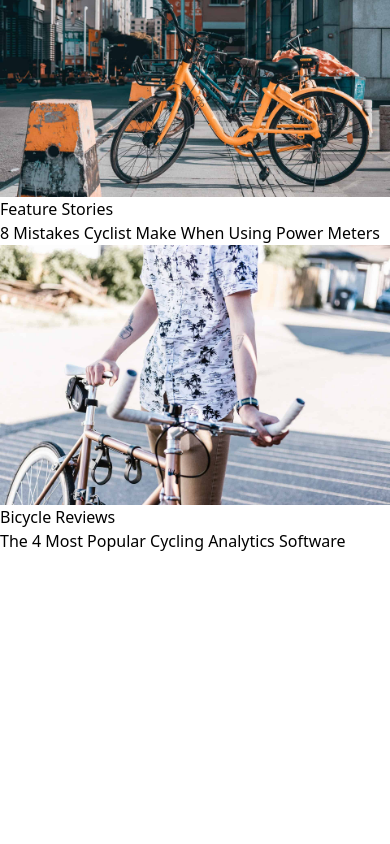
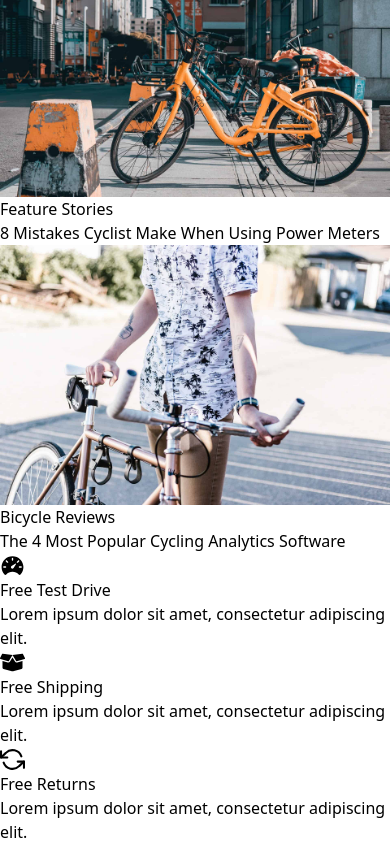
Before and after one commit to Thiago87dev/BikeShop, a Next.js app: page / in a window 390 px wide. Shown: the part 9756-10600 px from the top of the page. Before the commit the page ends 10309 px from the top, so only its background shows below. Built offline with nearby package versions, Linux system fonts and the light colour scheme.

Commit message:
:sparkles: feat: red strip - part 1 - complete

```diff
--- a/src/app/page.tsx
+++ b/src/app/page.tsx
@@ -3,6 +3,7 @@ import Hero from "@/components/home/hero/Hero";
 import MostPopularPost from "@/components/home/mostPopularPost/MostPopularPost";
 import OurGallery from "@/components/home/ourGallery/OurGallery";
 import OurProducts from "@/components/home/ourProducts/OurProducts";
+import RedStrip from "@/components/home/redStrip/RedStrip";
 import SaleUpTo from "@/components/home/saleUpTo/SaleUpTo";
 import WhatTheySayAndOurGallery from "@/components/home/whatTheySay&ourGallery/WhatTheySayAndOurGallery";
 
@@ -16,6 +17,7 @@ export default function Home() {
       <OurGallery/>
       <SaleUpTo/>
       <MostPopularPost/>
+      <RedStrip/>
     </div>
   );
 }
--- a/src/components/Navbar.tsx
+++ b/src/components/Navbar.tsx
@@ -21,7 +21,7 @@ const Navbar = () => {
     { label: "Blog", path: "/" },
   ];
   return (
-    <nav className="bg-gray-300 px-6 relative z-50">
+    <nav className="bg-[#f7f7f7] px-6 relative z-50">
       <div className="flex items-center justify-between mx-auto w-full max-w-[1160px] py-5">
         <div>
           <Link href={"/"}>
--- a/src/components/home/bestOffer/BestOffer.tsx
+++ b/src/components/home/bestOffer/BestOffer.tsx
@@ -58,7 +58,7 @@ const BestOffer = () => {
           <div className="flex flex-col gap-8 sm:flex-row sm:gap-10 justify-between h-[140px] text-left w-full">
             <div className="flex flex-col gap-8 sm:gap-0 justify-between w-full">
               <div className="flex items-center gap-4">
-                <div className="bg-red-500 flex items-center justify-center p-2 text-white">
+                <div className="bg-red-500 flex items-center justify-center p-2 text-white hover:bg-red-600 transition-colors duration-300">
                   <PiBoundingBoxBold size={25} />
                 </div>
                 <div className="flex flex-col gap-2">
@@ -67,7 +67,7 @@ const BestOffer = () => {
                 </div>
               </div>
               <div className="flex items-center gap-4">
-                <div className="bg-red-500 flex items-center justify-center p-2 text-white">
+                <div className="bg-red-500 flex items-center justify-center p-2 text-white hover:bg-red-600 transition-colors duration-300">
                   <FaWeightHanging size={25} strokeWidth={20} />
                 </div>
                 <div className="flex flex-col gap-2">
@@ -78,7 +78,7 @@ const BestOffer = () => {
             </div>
             <div className="flex flex-col gap-8 sm:gap-0  justify-between w-full">
               <div className="flex items-center gap-4">
-                <div className="bg-red-500 flex items-center justify-center p-2 text-white">
+                <div className="bg-red-500 flex items-center justify-center p-2 text-white hover:bg-red-600 transition-colors duration-300">
                   <AiOutlinePercentage size={25} />
                 </div>
                 <div className="flex flex-col gap-2">
@@ -87,7 +87,7 @@ const BestOffer = () => {
                 </div>
               </div>
               <div className="flex items-center gap-4 ">
-                <div className="bg-red-500 flex items-center justify-center p-2 text-white">
+                <div className="bg-red-500 flex items-center justify-center p-2 text-white hover:bg-red-600 transition-colors duration-300">
                   <FaRuler size={25} strokeWidth={20} />
                 </div>
                 <div className="flex flex-col gap-2 ">
--- /dev/null
+++ b/src/components/home/redStrip/RedStrip.tsx
@@ -0,0 +1,54 @@
+import { FaBoxOpen } from "react-icons/fa";
+import { IoIosSpeedometer } from "react-icons/io";
+import { FiRefreshCcw } from "react-icons/fi";
+
+const RedStrip = () => {
+  return (
+    <div className="relative flex justify-center bg-[url('/img/blog/julian-hochgesang-n6OdmJdBzp0-unsplash7.jpg')] bg-center bg-cover">
+      <div className="absolute inset-0 bg-[#a90a0a] opacity-90"></div>
+      <div className="relative flex flex-col items-center gap-12 lg:gap-0 lg:items-stretch lg:flex-row justify-between w-full max-w-[1160px] text-white py-16 px-4">
+        <div>
+          <div className="flex items-center gap-5">
+            <div>
+              <div className="bg-red-600 flex items-center justify-center p-3 hover:bg-red-700 transition-colors duration-300">
+                <IoIosSpeedometer size={25} />
+              </div>
+            </div>
+            <h2 className="text-2xl font-bold">Free Test Drive</h2>
+          </div>
+          <div className="lg:w-[300px] pl-[68px]">
+            <p className="text-lg">Lorem ipsum dolor sit amet, consectetur adipiscing elit.</p>
+          </div>
+        </div>
+        <div>
+          <div className="flex items-center gap-5">
+            <div>
+              <div className="bg-red-600 flex items-center justify-center p-3 hover:bg-red-700 transition-colors duration-300">
+                <FaBoxOpen size={25} />
+              </div>
+            </div>
+            <h2 className="text-2xl font-bold">Free Shipping</h2>
+          </div>
+          <div className="lg:w-[300px] pl-[68px]">
+            <p className="text-lg">Lorem ipsum dolor sit amet, consectetur adipiscing elit.</p>
+          </div>
+        </div>
+        <div>
+          <div className="flex items-center gap-5">
+            <div>
+              <div className="bg-red-600 flex items-center justify-center p-3 hover:bg-red-700 transition-colors duration-300">
+                <FiRefreshCcw size={25} />
+              </div>
+            </div>
+            <h2 className="text-2xl font-bold">Free Returns</h2>
+          </div>
+          <div className="lg:w-[300px] pl-[68px]">
+            <p className="text-lg">Lorem ipsum dolor sit amet, consectetur adipiscing elit.</p>
+          </div>
+        </div>
+      </div>
+    </div>
+  );
+};
+
+export default RedStrip;
```
